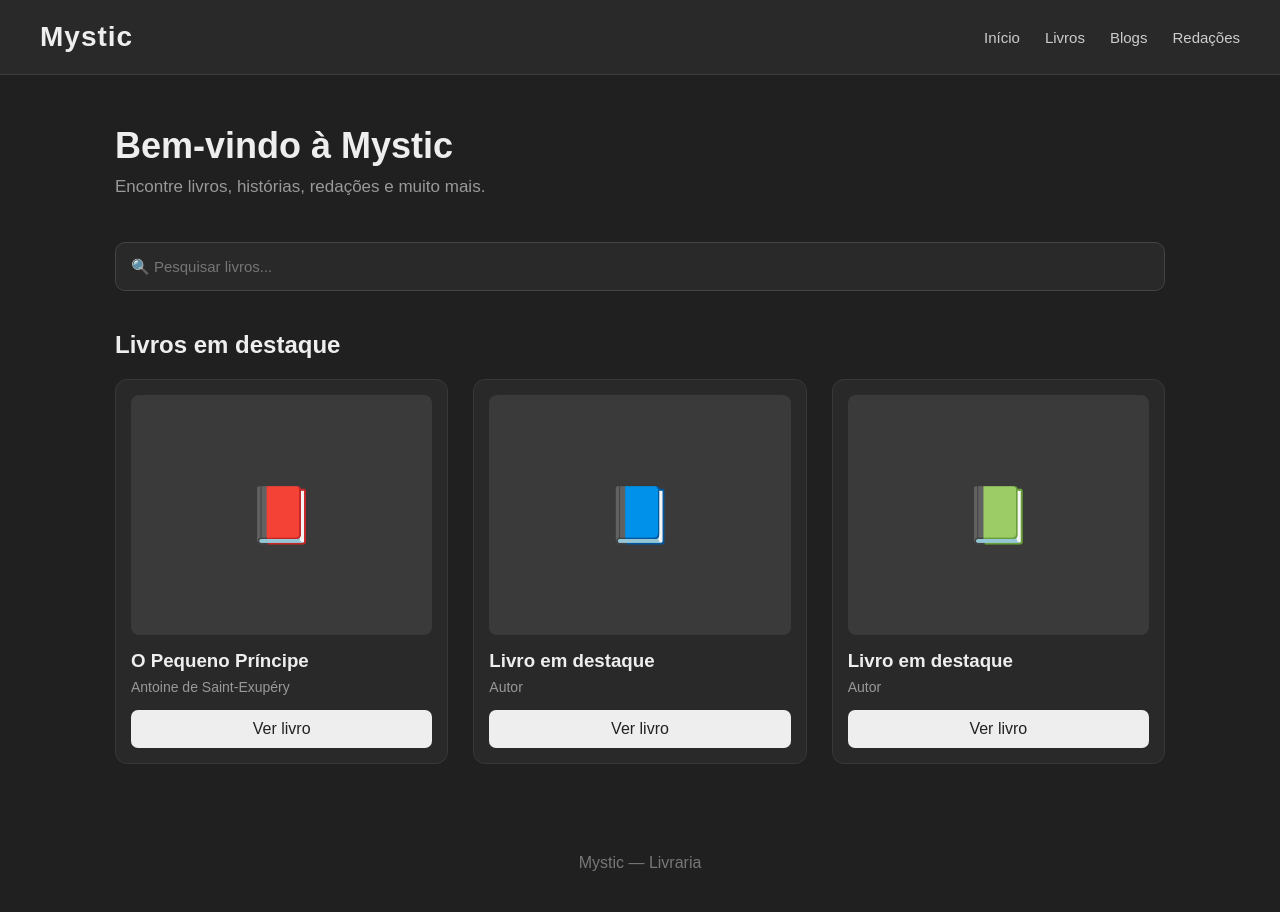
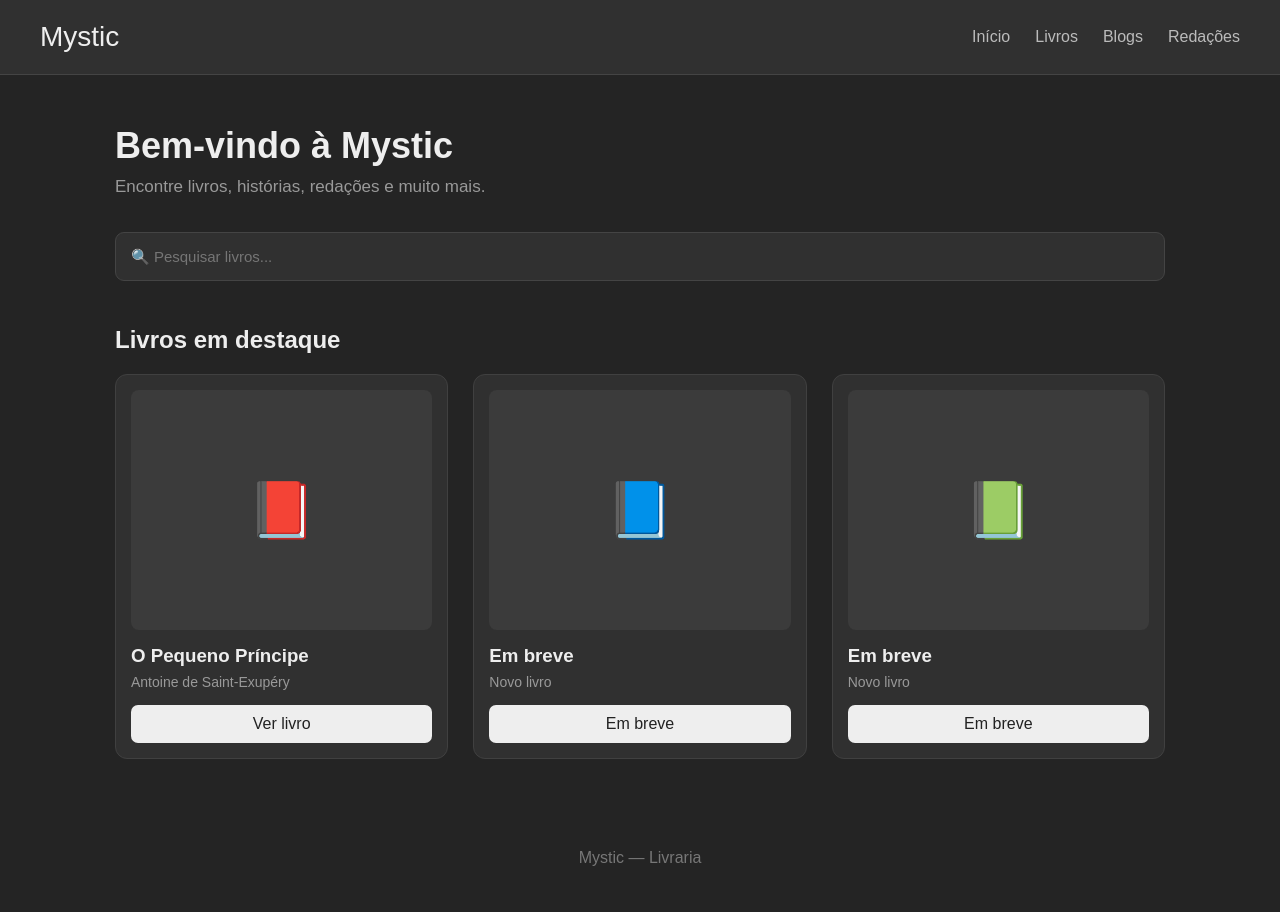
Before and after one commit to vanessapais-blip/Livraria-Mystic, a plain HTML site: page home.html in a window 1280 px wide. Drawn offline with Linux system fonts and the light colour scheme.

Commit message:
Update home.html

```diff
--- a/home.html
+++ b/home.html
@@ -1,5 +1,6 @@
 <!DOCTYPE html>
 <html lang="pt-BR">
+
 <head>
     <meta charset="UTF-8">
     <meta name="viewport" content="width=device-width, initial-scale=1.0">
@@ -14,15 +15,17 @@
         }
 
         body {
+            background: #242424;
+            color: #eeeeee;
             font-family: Arial, sans-serif;
-            background: #202020;
-            color: #eeeeee;
         }
+
+        /* CABEÇALHO */
 
         header {
             height: 75px;
-            background: #292929;
-            border-bottom: 1px solid #3d3d3d;
+            background: #303030;
+            border-bottom: 1px solid #444444;
 
             display: flex;
             align-items: center;
@@ -33,8 +36,7 @@
 
         .logo {
             font-size: 28px;
-            font-weight: 600;
-            letter-spacing: 1px;
+            font-weight: 500;
         }
 
         nav {
@@ -43,23 +45,20 @@
         }
 
         nav a {
-            color: #cccccc;
+            color: #bbbbbb;
             text-decoration: none;
-            font-size: 15px;
         }
 
         nav a:hover {
             color: white;
         }
 
-        .conteudo {
+        /* CONTEÚDO */
+
+        main {
             max-width: 1100px;
             margin: auto;
             padding: 50px 25px;
-        }
-
-        .boas-vindas {
-            margin-bottom: 45px;
         }
 
         .boas-vindas h1 {
@@ -72,19 +71,30 @@
             font-size: 17px;
         }
 
+        /* PESQUISA */
+
         .pesquisa {
             width: 100%;
+            margin-top: 35px;
+            margin-bottom: 45px;
+
             padding: 15px;
-            margin-bottom: 40px;
 
-            background: #292929;
+            background: #303030;
             color: white;
 
             border: 1px solid #444444;
-            border-radius: 10px;
+            border-radius: 9px;
 
             font-size: 15px;
         }
+
+        .pesquisa:focus {
+            outline: none;
+            border-color: #777777;
+        }
+
+        /* LIVROS */
 
         .titulo {
             margin-bottom: 20px;
@@ -93,28 +103,33 @@
 
         .livros {
             display: grid;
-            grid-template-columns: repeat(auto-fit, minmax(180px, 1fr));
+
+            grid-template-columns:
+                repeat(auto-fit, minmax(180px, 1fr));
+
             gap: 25px;
         }
 
         .livro {
-            background: #292929;
-            padding: 15px;
+            background: #303030;
+
+            border: 1px solid #404040;
             border-radius: 12px;
 
-            border: 1px solid #383838;
+            padding: 15px;
 
             transition: 0.2s;
         }
 
         .livro:hover {
             transform: translateY(-4px);
-            border-color: #555555;
+            border-color: #666666;
         }
 
         .capa {
             height: 240px;
-            background: #3a3a3a;
+
+            background: #3b3b3b;
 
             border-radius: 8px;
 
@@ -146,18 +161,28 @@
             color: #222222;
 
             text-align: center;
-            text-decoration: none;
 
             border-radius: 7px;
+
+            text-decoration: none;
         }
+
+        .botao:hover {
+            background: #cccccc;
+        }
+
+        /* RODAPÉ */
 
         footer {
             text-align: center;
+
             padding: 40px;
+
             color: #777777;
         }
     </style>
 </head>
+
 
 <body>
 
@@ -167,21 +192,37 @@
             Mystic
         </div>
 
+
         <nav>
-            <a href="home.html">Início</a>
-            <a href="#">Livros</a>
-            <a href="#">Blogs</a>
-            <a href="#">Redações</a>
+
+            <a href="home.html">
+                Início
+            </a>
+
+            <a href="#">
+                Livros
+            </a>
+
+            <a href="#">
+                Blogs
+            </a>
+
+            <a href="#">
+                Redações
+            </a>
+
         </nav>
 
     </header>
 
 
-    <main class="conteudo">
+    <main>
 
         <section class="boas-vindas">
 
-            <h1>Bem-vindo à Mystic</h1>
+            <h1>
+                Bem-vindo à Mystic
+            </h1>
 
             <p>
                 Encontre livros, histórias, redações e muito mais.
@@ -204,6 +245,9 @@
 
         <section class="livros">
 
+
+            <!-- LIVRO 1 -->
+
             <article class="livro">
 
                 <div class="capa">
@@ -218,12 +262,17 @@
                     Antoine de Saint-Exupéry
                 </p>
 
-                <a class="botao" href="#">
+                <a
+                    href="livro.html"
+                    class="botao"
+                >
                     Ver livro
                 </a>
 
             </article>
 
+
+            <!-- LIVRO 2 -->
 
             <article class="livro">
 
@@ -232,19 +281,21 @@
                 </div>
 
                 <h3>
-                    Livro em destaque
+                    Em breve
                 </h3>
 
                 <p>
-                    Autor
+                    Novo livro
                 </p>
 
-                <a class="botao" href="#">
-                    Ver livro
+                <a href="#" class="botao">
+                    Em breve
                 </a>
 
             </article>
 
+
+            <!-- LIVRO 3 -->
 
             <article class="livro">
 
@@ -253,18 +304,19 @@
                 </div>
 
                 <h3>
-                    Livro em destaque
+                    Em breve
                 </h3>
 
                 <p>
-                    Autor
+                    Novo livro
                 </p>
 
-                <a class="botao" href="#">
-                    Ver livro
+                <a href="#" class="botao">
+                    Em breve
                 </a>
 
             </article>
+
 
         </section>
 
@@ -272,8 +324,11 @@
 
 
     <footer>
+
         Mystic — Livraria
+
     </footer>
 
 </body>
+
 </html>
```
